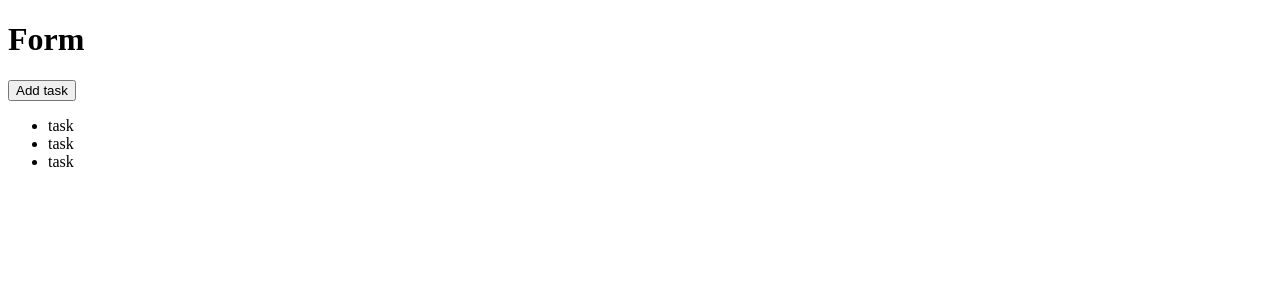
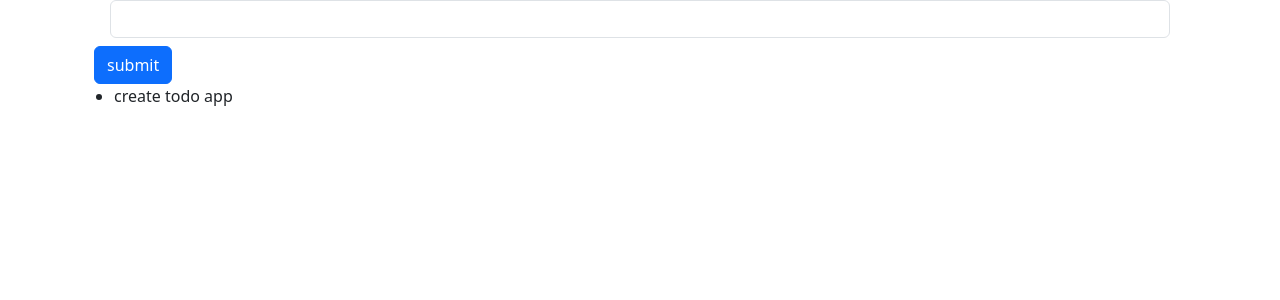
Before and after one commit to Luxlorys/todo_react, a React (Create React App) app in the folder cva_todo/: page / in a window 1280 px wide. Shown: the top 300 px of the page. Built offline with nearby package versions, Linux system fonts and the light colour scheme.

Commit message:
trash UI and adding new task function created

```diff
--- a/cva_todo/package.json
+++ b/cva_todo/package.json
@@ -6,6 +6,7 @@
     "@testing-library/jest-dom": "^5.16.5",
     "@testing-library/react": "^13.4.0",
     "@testing-library/user-event": "^13.5.0",
+    "bootstrap": "^5.3.0",
     "react": "^18.2.0",
     "react-dom": "^18.2.0",
     "react-scripts": "5.0.1",
--- a/cva_todo/public/index.html
+++ b/cva_todo/public/index.html
@@ -26,5 +26,6 @@
       To begin the development, run `npm start` or `yarn start`.
       To create a production bundle, use `npm run build` or `yarn build`.
     -->
+
   </body>
 </html>
--- a/cva_todo/src/App.js
+++ /dev/null
@@ -1,15 +0,0 @@
-import React from "react";
-import TaskForm from "./components/form/TaskForm";
-import TaskList from "./components/TodoList/TaskList";
-
-
-function App() {
-  return (
-    <div>
-      <TaskForm />
-      <TaskList />
-    </div>
-  );
-}
-
-export default App;
--- /dev/null
+++ b/cva_todo/src/App.jsx
@@ -0,0 +1,28 @@
+import React, { useState } from "react";
+import TaskForm from "./components/form/TaskForm";
+import TaskList from "./components/TodoList/TaskList";
+import 'bootstrap/dist/css/bootstrap.css';
+
+
+function App() {
+
+  const tasksList = [
+    {
+      name: "create todo app",
+      isDone: false,
+    }
+  ];
+
+  const [tasks, setTask] = useState(tasksList);
+
+
+  return (
+    <div className="container">
+      <TaskForm tasks={tasks} setTask={setTask}/>
+      <TaskList tasks={tasks} />
+    </div>
+
+  );
+}
+
+export default App;
--- a/cva_todo/src/components/TodoList/TaskList.jsx
+++ b/cva_todo/src/components/TodoList/TaskList.jsx
@@ -1,11 +1,13 @@
-export default function TaskList() {
+export default function TaskList({tasks}) {
     return (
-        <>
+        <div>
             <ul>
-                <li>task</li>
-                <li>task</li>
-                <li>task</li>
+                {
+                    tasks.map(task => (
+                        <li>{task.name}</li>
+                    ))
+                }
             </ul>
-        </>
+        </div>
     );
 }
--- a/cva_todo/src/components/button/AddButton.jsx
+++ b/cva_todo/src/components/button/AddButton.jsx
@@ -1,5 +1,7 @@
+import 'bootstrap/dist/css/bootstrap.css';
+
 export default function AddButton() {
-    return <button>
+    return <button type="submit" className='btn btn-primary mb-2'>
         Add task
     </button>
 }
--- a/cva_todo/src/components/form/TaskForm.jsx
+++ b/cva_todo/src/components/form/TaskForm.jsx
@@ -1,10 +1,37 @@
 import AddButton from "../button/AddButton";
+import 'bootstrap/dist/css/bootstrap.min.css';
+import './taskForm.css';
+import { useState } from "react";
 
-export default function TaskForm() {
+export default function TaskForm({tasks, setTask}) {
+    const [taskName, setTaskName] = useState('');
+
+    const handleSubmit= (e) => {
+        e.preventDefault();
+
+        const newTask = {
+            name: taskName,
+            isDone: false,
+        }
+
+        setTask([...tasks, newTask]);
+        setTaskName('');
+    };
+
     return (
-        <>
-            <h1>Form</h1>
-            <AddButton />
-        </>
+        <div className="container" onSubmit={handleSubmit}>
+            <form className="form-inline">
+
+                <div className="form-group mx-sm-3 mb-2">
+                    <input
+                        type="text"
+                        value={taskName}
+                        className="form-control"
+                        onChange={e => setTaskName(e.target.value)}/>
+                </div>
+
+                <button type="submit" className="btn btn-primary">submit</button>
+            </form>
+        </div>
     );
 }
--- /dev/null
+++ b/cva_todo/src/components/form/test.html
@@ -0,0 +1,20 @@
+<!DOCTYPE html>
+<html lang="en">
+<head>
+    <meta charset="UTF-8">
+    <meta name="viewport" content="width=device-width, initial-scale=1.0">
+    <title>Document</title>
+    <link rel="stylesheet" href="https://cdn.jsdelivr.net/npm/bootstrap@4.0.0/dist/css/bootstrap.min.css" integrity="sha384-Gn5384xqQ1aoWXA+058RXPxPg6fy4IWvTNh0E263XmFcJlSAwiGgFAW/dAiS6JXm" crossorigin="anonymous">
+
+</head>
+<body>
+    <form class="form-inline">
+        <div class="form-group mx-sm-3 mb-2">
+          <label for="inputPassword2" class="sr-only">Password</label>
+          <input type="password" class="form-control" id="inputPassword2" placeholder="Password">
+        </div>
+        <button type="submit" class="btn btn-primary mb-2">Confirm identity</button>
+      </form>
+
+</body>
+</html>
```
Also changed, not shown: 1 other file (tests, documents, lock files or other folders).
